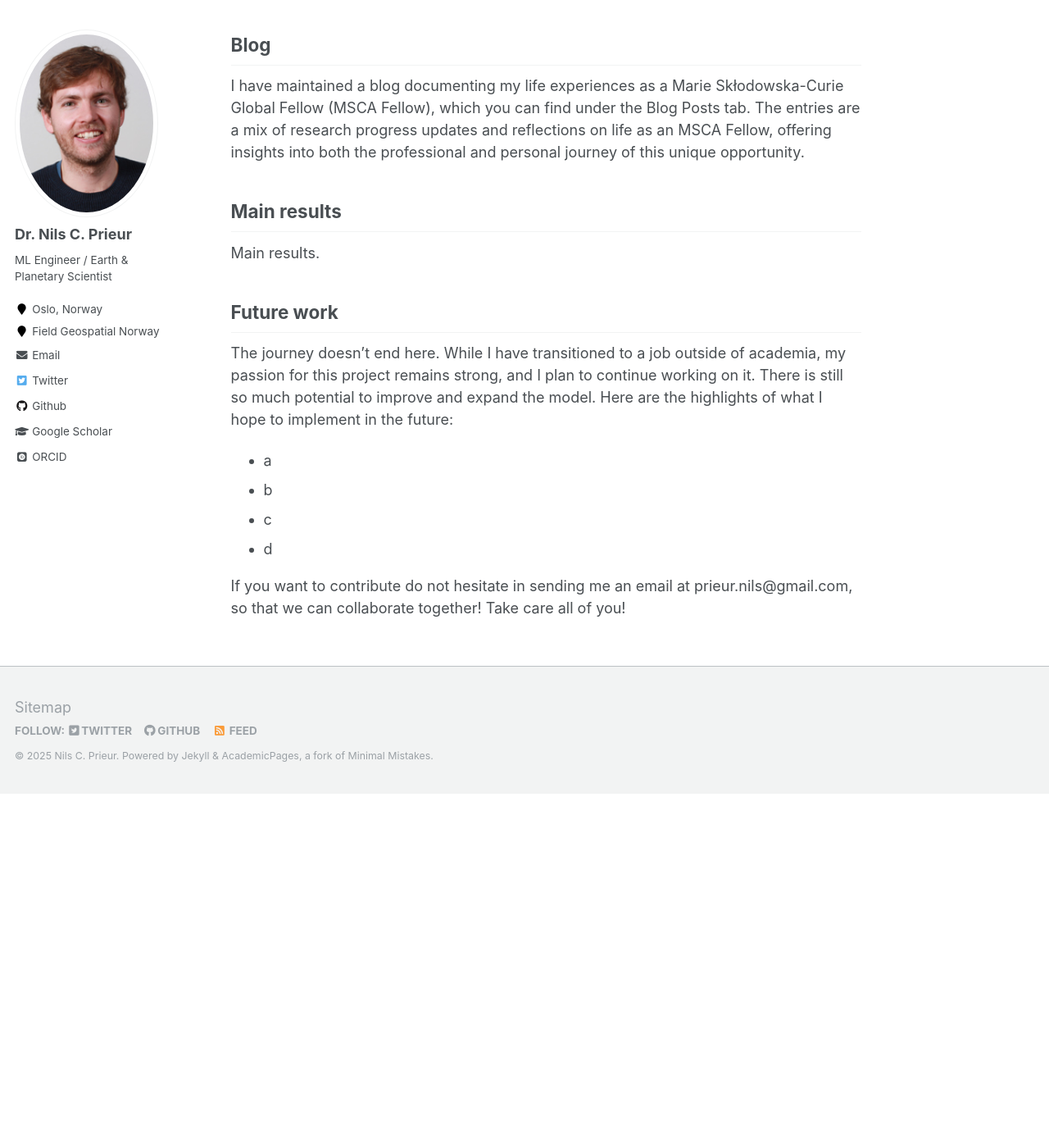
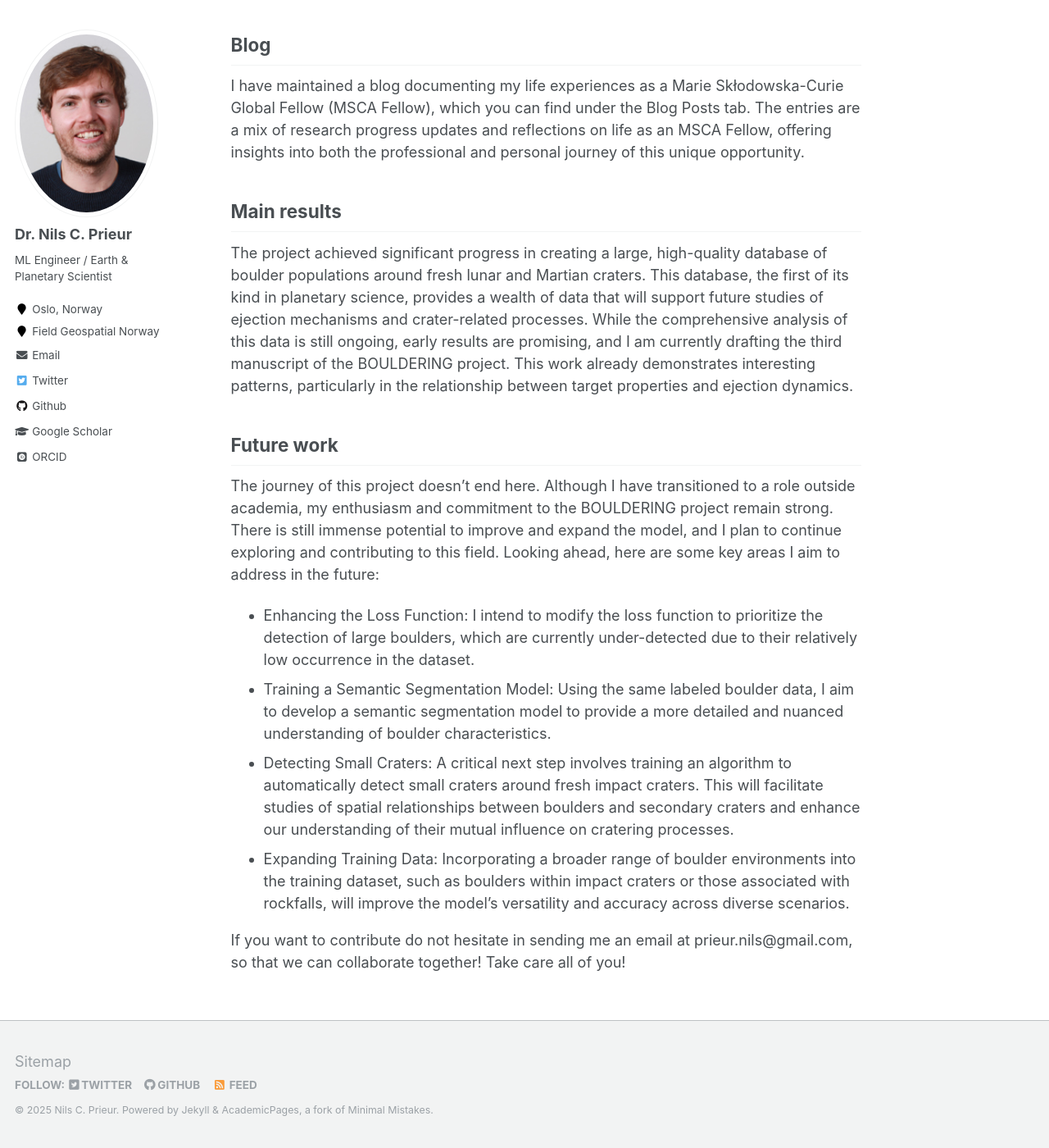
Before and after one commit to prieur-nils/prieur-nils.github.io, a Jekyll site: the page built from _pages/bouldering.md, in a window 1280 px wide and 1400 px high, scrolled down 2708 px. Shown: the whole window at 82% size. Built offline with Jekyll 4.4.1, drawn with Linux system fonts in a browser that asks for light colours; some web fonts are replaced; before the commit the page ends 3676 px from its top, so only the background shows below that.

Commit message:
Update bouldering.md

```diff
--- a/_pages/bouldering.md
+++ b/_pages/bouldering.md
@@ -40,13 +40,14 @@ See Publications tab.
 I have maintained a blog documenting my life experiences as a Marie Skłodowska-Curie Global Fellow (MSCA Fellow), which you can find under the Blog Posts tab. The entries are a mix of research progress updates and reflections on life as an MSCA Fellow, offering insights into both the professional and personal journey of this unique opportunity.
 
 ## Main results
-Main results.
+The project achieved significant progress in creating a large, high-quality database of boulder populations around fresh lunar and Martian craters. This database, the first of its kind in planetary science, provides a wealth of data that will support future studies of ejection mechanisms and crater-related processes. While the comprehensive analysis of this data is still ongoing, early results are promising, and I am currently drafting the third manuscript of the BOULDERING project. This work already demonstrates interesting patterns, particularly in the relationship between target properties and ejection dynamics.
 
 ## Future work
-The journey doesn’t end here. While I have transitioned to a job outside of academia, my passion for this project remains strong, and I plan to continue working on it. There is still so much potential to improve and expand the model. Here are the highlights of what I hope to implement in the future:
-- a
-- b
-- c
-- d
+The journey of this project doesn’t end here. Although I have transitioned to a role outside academia, my enthusiasm and commitment to the BOULDERING project remain strong. There is still immense potential to improve and expand the model, and I plan to continue exploring and contributing to this field. Looking ahead, here are some key areas I aim to address in the future:
+
+- Enhancing the Loss Function: I intend to modify the loss function to prioritize the detection of large boulders, which are currently under-detected due to their relatively low occurrence in the dataset.
+- Training a Semantic Segmentation Model: Using the same labeled boulder data, I aim to develop a semantic segmentation model to provide a more detailed and nuanced understanding of boulder characteristics.
+- Detecting Small Craters: A critical next step involves training an algorithm to automatically detect small craters around fresh impact craters. This will facilitate studies of spatial relationships between boulders and secondary craters and enhance our understanding of their mutual influence on cratering processes.
+- Expanding Training Data: Incorporating a broader range of boulder environments into the training dataset, such as boulders within impact craters or those associated with rockfalls, will improve the model’s versatility and accuracy across diverse scenarios.
 
 If you want to contribute do not hesitate in sending me an email at prieur.nils@gmail.com, so that we can collaborate together! Take care all of you!
```
